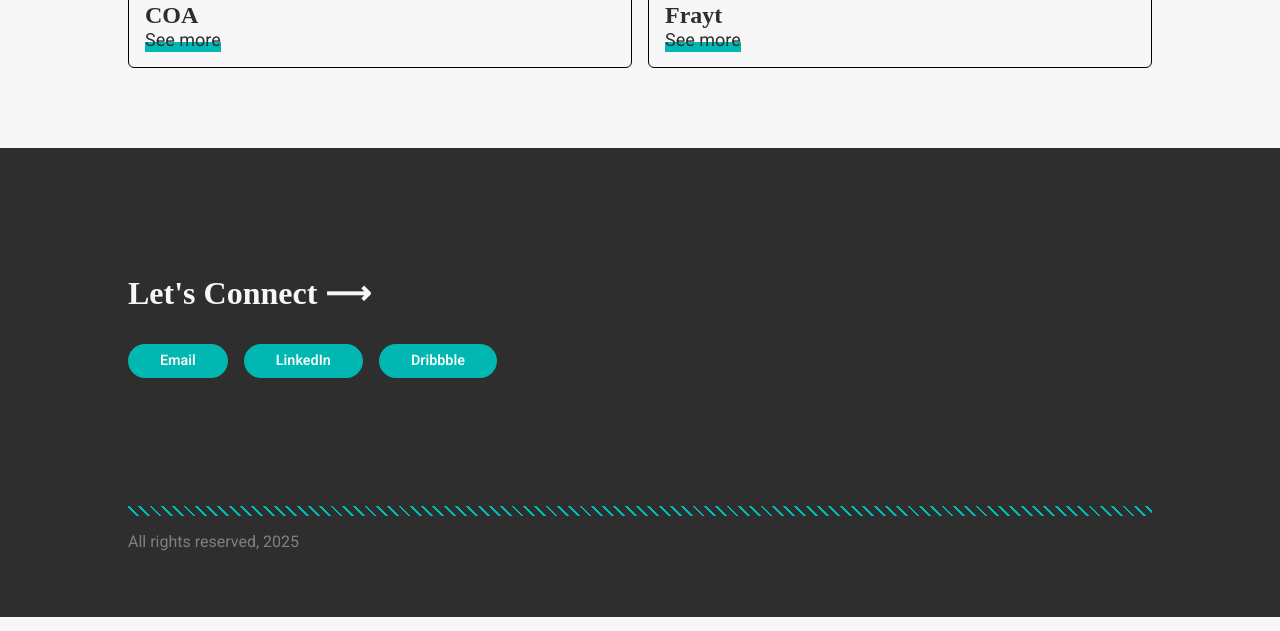
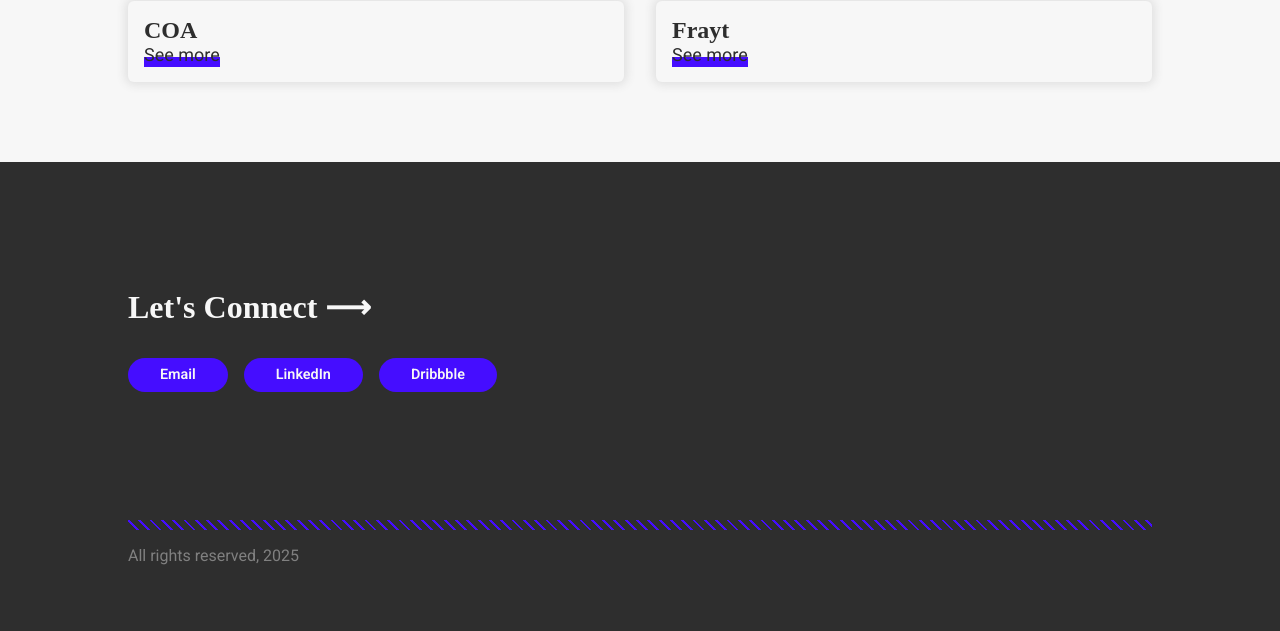
Before and after one commit to kspohlman/portfolio, an Eleventy site: page content/index.njk in a window 1280 px wide. Shown: the part 476-1107 px from the top of the page. Built offline with nearby package versions, Linux system fonts and the light colour scheme; Eleventy itself is replaced by a stand-in of ours; files that its build step writes are made by us from their sources; a web font is replaced by a local one.

Commit message:
More tweaking

```diff
--- a/assets/bundle.css
+++ b/assets/bundle.css
@@ -11,8 +11,10 @@
 
     --color-light: #f7f7f7;
     --color-dark: #2e2e2e;
-    --color-accent: #00b8b1;
+    --color-accent: #450dff;
+    --color-accent-lt: #5842ff;
     --color-gray: #808080;
+    --color-gray-lt: #e0e0e0;
 }
 
 
@@ -173,13 +175,14 @@
     border-bottom: 2px solid var(--color-accent);
     box-shadow: inset 0px -8px 0px var(--color-accent);
     text-decoration: none;
-    transition: box-shadow .1s ease;
+    transition: all .1s ease;
 }
 
 a:hover,
 a:focus,
 a:active {
     box-shadow: inset 0px -22px 0px var(--color-accent);
+    color: var(--color-light);
 }
 
 b {
@@ -262,12 +265,13 @@
 /* Project grid on homepage */
 .project-grid {
     display: grid;
-        gap: var(--space);
+        gap: var(--space-lg);
         grid-template-columns: repeat(auto-fit, minmax(200px, 1fr));
+    margin-top: var(--space);
 }
 
 .project-card {
-    border: 1px solid black;
+    box-shadow: 0 0 10px 3px var(--color-gray-lt);
     border-radius: var(--border-radius);
     padding: var(--space);
 }
@@ -308,7 +312,7 @@
 .button:hover,
 .button:active,
 .button:focus {
-    background-color: var(--color-accent);
+    background-color: var(--color-accent-lt);
 }
 
 
--- a/content/about.njk
+++ b/content/about.njk
@@ -69,7 +69,7 @@
         <div>
             <h2>Education</h2>
             <h3>Miami University</h3>
-            <p>BFA in Graphic Design</p>
+            <p><b>BFA in Graphic Design</b></p>
             <p>Minors in Interactive Media Studies & Marketing</p>
             <p class="note">Graduated May 2013, Magna Cum Laude</p>
 
```
